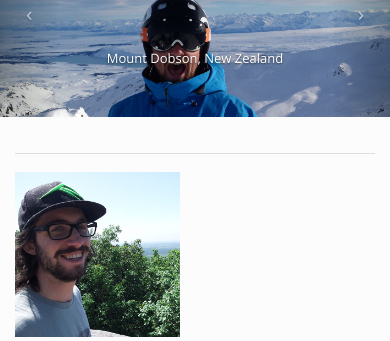
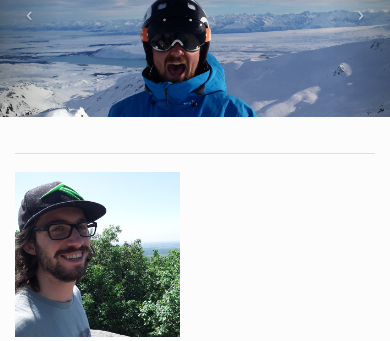
Before and after one commit to SamBergeron/instructor-website, a Django app: template instructor_website/templates/home.html in a window 390 px wide. Shown: the part 60-401 px from the top of the page. Run offline with Django 3.2, Linux system fonts and the light colour scheme; the template is opened without the code that fills it, so the values that code supplies are empty; some libraries are stand-ins or nearby versions.

Commit message:
carousel display change for mobile

```diff
--- a/instructor_website/templates/home.html
+++ b/instructor_website/templates/home.html
@@ -15,25 +15,25 @@
             <div class="item active">
                 <img class="img-responsive" width="100%" src="{{ STATIC_URL }}img/dobson.jpg" alt="Slide 1" />
                 <div class="carousel-caption">
-                    <p>Mount Dobson, New Zealand</p>
+                    <p class="hidden-sm hidden-xs">Mount Dobson, New Zealand</p>
                 </div>
             </div>
             <div class="item">
                 <img class="img-responsive" width="100%" src="{{ STATIC_URL }}img/brownShorts.jpg" alt="Slide 2" />
                 <div class="carousel-caption">
-                    <p>Revelstoke, British Columbia, Canada</p>
+                    <p class="hidden-sm hidden-xs">Revelstoke, British Columbia, Canada</p>
                 </div>
             </div>
             <div class="item">
                 <img class="img-responsive" width="100%" src="{{ STATIC_URL }}img/springfield.jpg" alt="Slide 3" />
                 <div class="carousel-caption">
-                    <p>Springfield, New Zealand</p>
+                    <p class="hidden-sm hidden-xs">Springfield, New Zealand</p>
                 </div>
             </div>
             <div class="item">
                 <img class="img-responsive" width="100%" src="{{ STATIC_URL }}img/banff.jpg" alt="Slide 4" />
                 <div class="carousel-caption">
-                    <p>Lake Louise, Alberta, Canada</p>
+                    <p class="hidden-sm hidden-xs">Lake Louise, Alberta, Canada</p>
                 </div>
             </div>
         </div>
```
